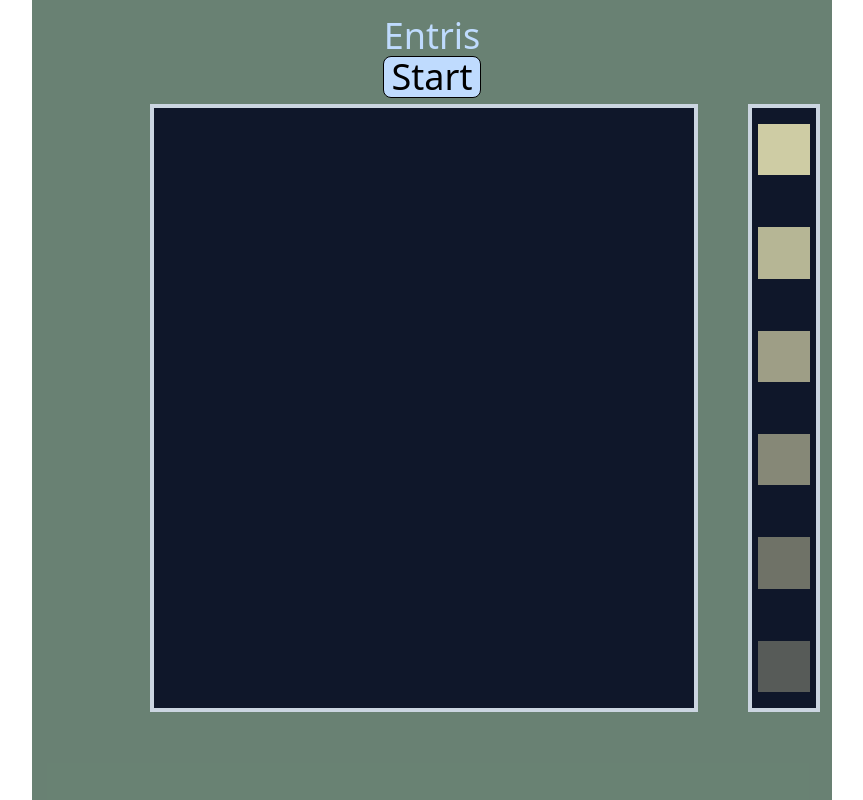
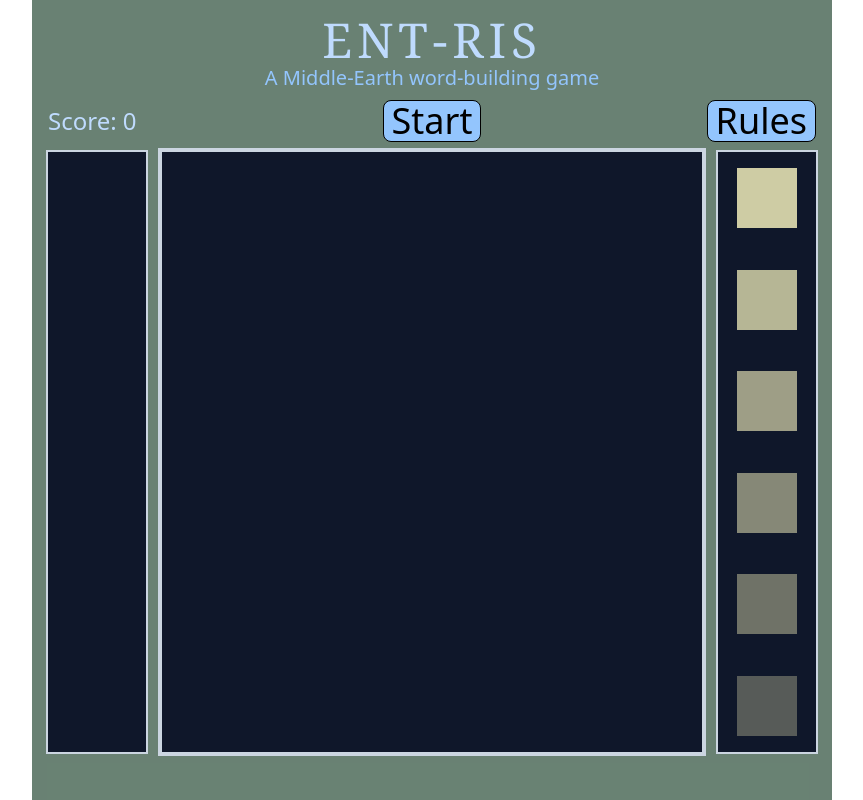
Before and after one commit to Struckhour/word-game, a SvelteKit app: page / in a window 1280 px wide. Shown: the whole page, without its empty margins (208-1071 px from the left). Built offline with nearby package versions, Linux system fonts and the light colour scheme.

Commit message:
adds score and rules menu

```diff
--- a/src/routes/+page.svelte
+++ b/src/routes/+page.svelte
@@ -3,6 +3,7 @@
     // import words from 'an-array-of-english-words';
 
     import lordWords from '$lib/lordWords.json';
+  import { fly } from "svelte/transition";
 
 
     // let uniqueWords: string[] = [];
@@ -53,10 +54,10 @@
     //     m: 73474,n: 171212,o: 169403,p: 76416,q: 4200,r: 176849,s: 244618,t: 166977,u: 83479,v: 23437,w:18657,x: 7098 ,y: 41314,z: 12299
     //  }
 
-
+    const vowelMultiplier = 1.5;
     const shortLetterCounts: Record<string, number> = {
-        a:8387*2, b: 2317,c: 2657,d: 3388,e: 8980*2,f: 1677,g: 2381,h: 2481,i: 5196*2,j: 458,k: 2225,l: 4563
-        ,m: 2817,n: 4037,o: 6418*2,p: 2887,q: 136,r: 5436,s: 8604,t: 4551,u: 3595*2,v: 954,w: 1606,x: 412,y: 2780,z: 628
+        a:8387*vowelMultiplier, b: 2317,c: 2657,d: 3388,e: 8980*vowelMultiplier,f: 1677,g: 2381,h: 2481,i: 5196*vowelMultiplier,j: 458,k: 2225,l: 4563
+        ,m: 2817,n: 4037,o: 6418*vowelMultiplier,p: 2887,q: 136,r: 5436,s: 8604,t: 4551,u: 3595*vowelMultiplier,v: 954,w: 1606,x: 412,y: 2780,z: 628
     }
 
     function sumArray(numbers: number[]): number {
@@ -95,10 +96,8 @@
     let y = 0;
     const step = 11.11;
     const letterWidth = 11.11;
-    const letterHeight = 10;
-    const gameWidth = 540;
-    const gameHeight = 600;
-    const rows = 10;
+    const letterHeight = 9.09;
+    const rows = 11;
     const cols = 9;
     let activePosition: number[] = [];
     let activeLetterText = '';
@@ -113,6 +112,11 @@
     let activeLetter: HTMLDivElement;
     let nextLetters: string[] = [];
     let gameOver = false;
+    let allFoundWords: string[] = [];
+    let foundWordDivs: HTMLDivElement[] = [];
+    let score = 0;
+    let showMenu = false;
+
 
     function buildNextLetters() {
         for (let i = 0; i < 6; i++) {
@@ -320,6 +324,9 @@
                     columnDepths[currentColumn] -= 1;
                     const redLetters = colorWordLetters(foundNewWords);
                     if (redLetters.length > 0) {
+                        addWordDivs(Object.keys(foundNewWords));
+                        allFoundWords = allFoundWords.concat(Object.keys(foundNewWords));
+                        updateScore(Object.keys(foundNewWords));
                         console.log("words: ", foundNewWords);
                         updateBoard(redLetters);
                     }
@@ -332,6 +339,12 @@
                 }
             }
         }, 10)
+    }
+
+    function updateScore(wordList: string[]) {
+        for (let word of wordList) {
+            score += word.length;
+        }
     }
 
     type foundWordType = {
@@ -405,6 +418,20 @@
 
 
         return foundWords;
+    }
+
+    function addWordDivs(newWords: string[]) {
+        for (let word of newWords) {
+            const pastWords = document.getElementById('pastWords');
+            let wordDiv = document.createElement('div');
+            wordDiv.textContent = word;
+            foundWordDivs.push(wordDiv)
+            if (foundWordDivs.length > 15) {
+                foundWordDivs[0].remove();
+                foundWordDivs.shift();
+            }
+            if (pastWords) pastWords.appendChild(wordDiv);
+        }
     }
 
     function countDeletesUnderLetter(grid: string[][]) {
@@ -490,29 +517,49 @@
         updateColumnDepths();
     }
 </script>
-<body class="w-screen max-w-[800px] mx-auto h-screen max-h-screen bg-green-950 bg-opacity-60">
+<body class="overflow-hidden relative w-screen max-w-[800px] mx-auto h-full min-h-screen bg-green-950 bg-opacity-60">
+    {#if showMenu}
+    <div transition:fly={{ x:400, duration:300}} class="overflow-hidden w-[400px] h-screen absolute right-0 bg-blue-950 bg-opacity-[98%] z-20 border-l-4 border-blue-100">
+        <button on:click={() => {showMenu = false;}} class="text-4xl mt-12 ml-4 w-full border-y border-black hover:bg-blue-700 active:bg-blue-900 text-blue-100">Close --></button>
+        <ul class="text-xl list-disc list-inside ml-4 mt-4 text-blue-200">
+            <li>Make words by lining up letters from left-to-right or top-to-bottom (like Scrabble).</li>
+            <li>Words must be in the text of Lord of the Rings to be valid.</li>
+            <li>Longer words are worth way more points.</li>
+            <li>Words that are ONLY in Lord of the Rings (i.e. are not ordinary English words) give 100 bonus points and clear the board.</li>
+        </ul>
+    </div>
+    {/if}
 
-    <h1 class="text-center text-4xl pt-4 text-blue-200 w-2/4 m-auto">Entris</h1>
-    {#if !gameOn}
-    <button on:click={startGame} class="block text-center text-4xl px-2 text-black bg-blue-200 mx-auto border border-black rounded-lg hover:bg-blue-300 active:bg-blue-400">Start</button>
-    {:else}
-    <button on:click={startGame} class="block text-center text-4xl px-2 text-black bg-blue-200 mx-auto border border-black rounded-lg hover:bg-blue-300 active:bg-blue-400">Pause</button>
-    {/if}
+    <h1 class="text-center text-5xl font-serif pt-4 text-blue-200 w-2/4 m-auto tracking-widest">ENT-RIS</h1>
+    <h3 class="text-center text-xl text-blue-300 mb-2">A Middle-Earth word-building game</h3>
+
+    <!-- button row -->
+    <div class="w-full grid grid-cols-3 text-center">
+        <div class="flex items-center text-left pl-4 text-blue-200 text-2xl">Score: {score}</div>
+        {#if !gameOn}
+        <button on:click={startGame} class="inline-block text-center text-4xl px-2 text-black bg-blue-300 mx-auto border border-black rounded-lg hover:bg-blue-200 active:bg-blue-400">Start</button>
+        {:else}
+        <button on:click={startGame} class="inline-block text-center text-4xl px-2 text-black bg-blue-300 mx-auto border border-black rounded-lg hover:bg-blue-200 active:bg-blue-400">Pause</button>
+        {/if}
+        <button on:click={() => showMenu = !showMenu} class="inline-block text-right text-4xl px-2 text-black bg-blue-300 mx-auto mr-4 border border-black rounded-lg hover:bg-blue-200 active:bg-blue-400">
+            Rules
+        </button>
+    </div>
     <div id="gameBoxContainer" class="relative inline-flex top-[10px] max-w-[800px] w-screen aspect-square max-h-[600px] text-6xl">
-        <div id="nextBox" class="opacity-0 relative ml-4 justify-between bg-slate-900 w-[8%] h-full text-6xl py-4 outline outline-4 outline-slate-300">
+        <div id="pastWords" class="overflow-hidden flex flex-col-reverse flex-grow mx-4 relative justify-start bg-slate-900 w-[9%] h-full text-xs sm:text-base tracking-tighter text-slate-300 py-4 outline outline-2 outline-slate-300">
+            <!-- <div class="">wordword</div>
+            <div class="">word2</div> -->
         </div>
-        <div id="gameBox" class="relative bg-slate-900 w-[81%] max-w-[540px] mx-auto h-full text-4xl md:text-6xl outline outline-4 outline-slate-300">
+        <div id="gameBox" class="relative bg-slate-900 w-[71%] max-w-[540px] mx-auto h-full text-4xl md:text-6xl outline outline-4 outline-slate-300">
 
         </div>
-        <div id="nextBox" class="relative flex flex-col justify-between bg-slate-900 w-[8%] h-full mx-4 text-2xl sm:text-4xl md:text-6xl  py-4 outline outline-4 outline-slate-300">
-
-            <div id="next1" class= "flex items-center justify-center w-[80%] aspect-square bg-yellow-100 bg-opacity-80 mx-auto"></div>
-            <div id="next2" class= "flex items-center justify-center w-[80%] aspect-square bg-yellow-100 bg-opacity-70 mx-auto"></div>
-            <div id="next3" class= "flex items-center justify-center w-[80%] aspect-square bg-yellow-100 bg-opacity-60 mx-auto"></div>
-            <div id="next4" class= "flex items-center justify-center w-[80%] aspect-square bg-yellow-100 bg-opacity-50 mx-auto"></div>
-            <div id="next5" class= "flex items-center justify-center w-[80%] aspect-square bg-yellow-100 bg-opacity-40 mx-auto"></div>
-            <div id="next6" class= "flex items-center justify-center w-[80%] aspect-square bg-yellow-100 bg-opacity-30 mx-auto"></div>
-
+        <div id="nextBox" class="relative flex flex-grow flex-col justify-between bg-slate-900 w-[9%] h-full mx-4 text-2xl sm:text-4xl md:text-6xl  py-4 outline outline-2 outline-slate-300">
+            <div id="next1" class= "flex items-center justify-center w-[80%] max-w-[60px] aspect-square bg-yellow-100 bg-opacity-80 mx-auto"></div>
+            <div id="next2" class= "flex items-center justify-center w-[80%] max-w-[60px] aspect-square bg-yellow-100 bg-opacity-70 mx-auto"></div>
+            <div id="next3" class= "flex items-center justify-center w-[80%] max-w-[60px] aspect-square bg-yellow-100 bg-opacity-60 mx-auto"></div>
+            <div id="next4" class= "flex items-center justify-center w-[80%] max-w-[60px] aspect-square bg-yellow-100 bg-opacity-50 mx-auto"></div>
+            <div id="next5" class= "flex items-center justify-center w-[80%] max-w-[60px] aspect-square bg-yellow-100 bg-opacity-40 mx-auto"></div>
+            <div id="next6" class= "flex items-center justify-center w-[80%] max-w-[60px] aspect-square bg-yellow-100 bg-opacity-30 mx-auto"></div>
         </div>
     </div>
     {#if gameOver}
```
